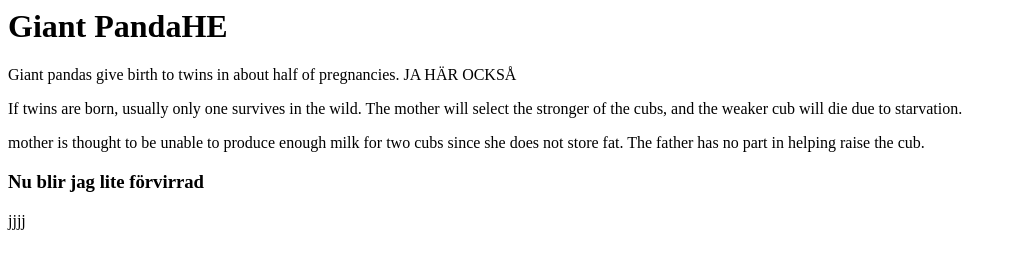
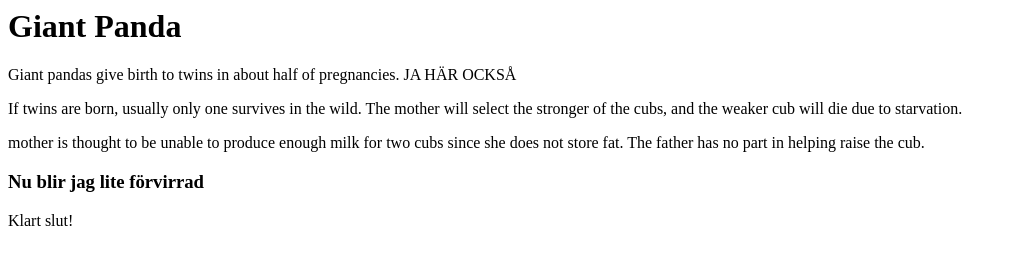
Before and after one commit to robinsardella/PandaWeb, a plain HTML site: page index.html in a window 1280 px wide. Shown: the whole page, without its empty margins (0-1014 px from the left). Drawn offline with Linux system fonts and the light colour scheme.

Commit message:
Förbättrad titel, klart slut

```diff
--- a/index.html
+++ b/index.html
@@ -1,4 +1,4 @@
-<h1>Giant PandaHE
+<h1>Giant Panda
 </h1>
 
 <p>Giant pandas give birth to twins in about half of pregnancies. JA HÄR OCKSÅ
@@ -11,4 +11,6 @@
 </p>
 
 <h3>Nu blir jag lite förvirrad</h3>
-<p>jjjj</p>
+
+
+<p>Klart slut!</p>
```
